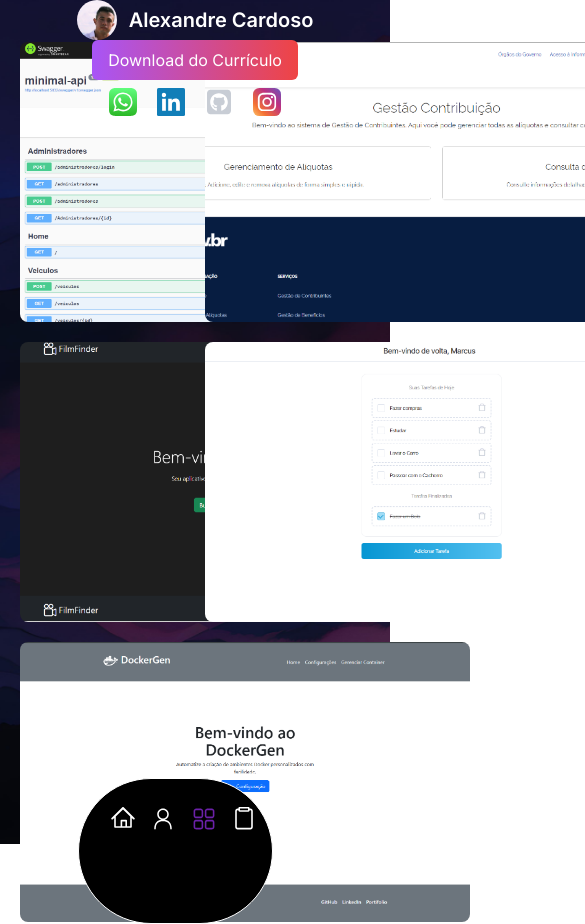
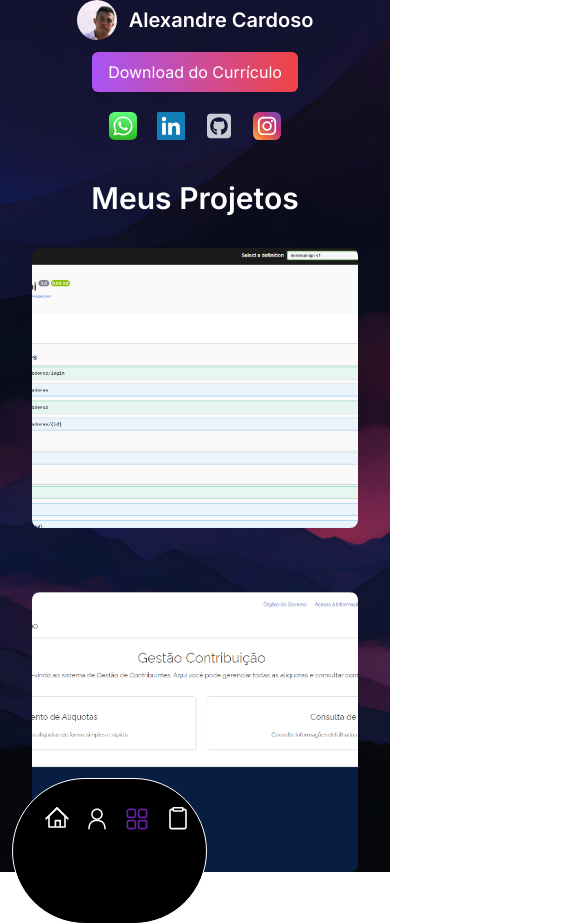
Before and after one commit to Alvarezpro87/my-portifolio, a Next.js app: page /my-projects in a window 390 px wide. Shown: the top 924 px of the page, 585 px wide, since content can reach past the window. Built offline with nearby package versions, Linux system fonts and the light colour scheme.

Commit message:
Modificando o código para dar responsividade para o Portifólio

```diff
--- a/app/components/Navbar.tsx
+++ b/app/components/Navbar.tsx
@@ -7,8 +7,8 @@ import Link from 'next/link';
 
 const Navbar = () => {
   return (
-    <div className="fixed top-0 z-[40] w-full h-[100px] bg-transparent flex flex-col sm:flex-row justify-between items-center px-4 md:px-20">
-  <div>
+    <div className="fixed top-0 z-[40] w-full h-auto bg-transparent flex flex-col sm:flex-row justify-between items-center px-4 md:px-20 sm:py-5">
+      <div className="flex flex-col sm:flex-row items-center gap-3">
         <Link href="/" className="flex flex-row gap-3 items-center group">
           <motion.div
             className="relative w-[40px] h-[40px] rounded-full overflow-hidden"
@@ -27,6 +27,8 @@ const Navbar = () => {
           </h1>
         </Link>
       </div>
+
+      <div className="flex flex-col sm:flex-row items-center gap-3 mt-3 sm:mt-0">
         <a
           href="/AlexandreAlvarez.pdf"
           target="_blank"
@@ -35,6 +37,7 @@ const Navbar = () => {
         >
           Download do Currículo
         </a>
+
         <div className="flex flex-row gap-5 mt-2 sm:mt-0">
           {Socials.map((social) => (
             <a
@@ -55,6 +58,7 @@ const Navbar = () => {
           ))}
         </div>
       </div>
+    </div>
   );
 };
 
--- a/app/components/Navigation.tsx
+++ b/app/components/Navigation.tsx
@@ -28,7 +28,7 @@ const Navigation = () => {
   }, [isRouting, path]);
   return (
     <div
-      style={{ left: "20%" }}
+      style={{ left: "3%" }}
       className="absolute z-[50] -bottom-20 w-[50%] md:w-[20%] max-h-[150px] rounded-full flex justify-between items-center border bg-black border-white px-4 py-7"
     >
 
--- a/app/components/ProjectCard.tsx
+++ b/app/components/ProjectCard.tsx
@@ -24,41 +24,47 @@ const ProjectCard = ({ image, title, text, githubUrl, liveUrl }: Props) => {
   return (
     <div
       onClick={handleFlip}
-      className="w-[450px] h-[280px] rounded-md cursor-pointer">
+      className="w-full sm:w-[350px] lg:w-[450px] min-h-[280px] rounded-md cursor-pointer mx-auto mb-8"
+    >
       <motion.div
         className="flip-card-inner w-full h-full"
         initial={false}
         animate={{ rotateY: isFlipped ? 180 : 360 }}
         transition={{ duration: 0.6, animationDirection: 'normal' }}
-        onAnimationComplete={() => setIsAnimating(false)}>
+        onAnimationComplete={() => setIsAnimating(false)}
+      >
         {/* Frente do card */}
         <div
           style={{ backgroundImage: `url(${image})` }}
-          className="w-full h-full group relative flip-card-front bg-cover bg-center text-white rounded-lg p-4">
+          className="w-full h-full group relative flip-card-front bg-cover bg-center text-white rounded-lg p-4"
+        >
           <div className="absolute inset-0 w-full h-full rounded-md bg-black opacity-0 group-hover:opacity-40" />
           <div className="absolute inset-0 w-full h-full text-[20px] pb-10 hidden group-hover:flex items-center z-[20] justify-center">
             Saiba mais &gt;
           </div>
         </div>
+
         {/* Atrás do card */}
         <div
           style={{ backgroundImage: `url(${image})` }}
-          className="w-full h-full group relative flip-card-back bg-cover bg-center text-white rounded-lg p-4">
+          className="w-full h-full group relative flip-card-back bg-cover bg-center text-white rounded-lg p-4"
+        >
           <div className="absolute inset-0 w-full h-full rounded-md bg-black opacity-50 z-[-1]" />
-          <div className="flex flex-col gap-5 z-[30] overflow-hidden">
-            <h1 className="text-white text-2xl font-semibold">{title}</h1>
+          <div className="flex flex-col gap-4 z-[30] overflow-hidden p-4 bg-black bg-opacity-60 rounded-lg">
+            <h1 className="text-white text-xl md:text-2xl font-semibold">{title}</h1>
             {/* Área de texto com rolagem */}
-            <div className="text-gray-200 text-[15px] h-[100px] overflow-y-auto scrollbar-thin scrollbar-thumb-gray-400 scrollbar-track-transparent">
+            <div className="text-gray-200 text-[15px] max-h-[80px] md:max-h-[100px] overflow-y-auto scrollbar-thin scrollbar-thumb-gray-400 scrollbar-track-transparent">
               {text}
             </div>
             {/* Botões para GitHub e Deploy */}
-            <div className="flex gap-4 mt-4">
+            <div className="flex gap-2 mt-2">
               {githubUrl && (
                 <a
                   href={githubUrl}
                   target="_blank"
                   rel="noopener noreferrer"
-                  className="px-4 py-2 bg-blue-500 hover:bg-blue-400 text-white rounded-md transition duration-300 ease-in-out">
+                  className="flex-1 px-2 py-1 text-center bg-blue-500 hover:bg-blue-400 text-white rounded-md text-sm transition duration-300 ease-in-out"
+                >
                   GitHub
                 </a>
               )}
@@ -67,7 +73,8 @@ const ProjectCard = ({ image, title, text, githubUrl, liveUrl }: Props) => {
                   href={liveUrl}
                   target="_blank"
                   rel="noopener noreferrer"
-                  className="px-4 py-2 bg-green-500 hover:bg-green-400 text-white rounded-md transition duration-300 ease-in-out">
+                  className="flex-1 px-2 py-1 text-center bg-green-500 hover:bg-green-400 text-white rounded-md text-sm transition duration-300 ease-in-out"
+                >
                   Ver Deploy
                 </a>
               )}
--- a/app/my-projects/page.tsx
+++ b/app/my-projects/page.tsx
@@ -1,28 +1,34 @@
-"use client"
+"use client";
 
-import ProjectCard from '../components/ProjectCard'
-import { Projects } from '@/constants'
-import React from 'react'
+import ProjectCard from '../components/ProjectCard';
+import { Projects } from '@/constants';
+import React from 'react';
 
 const Page = () => {
   return (
     <div
-    style={{backgroundImage: "url(/mountain.jpg)"}}
-     className='w-screen h-screen flex items-center justify-center bg-center bg-cover'>
-      <div className='grid grid-cols-2 gap-5 max-w-[90%] max-h-[90%]'>
-        {Projects.map((project, index) => (
-          <ProjectCard
+      style={{ backgroundImage: "url(/mountain.jpg)" }}
+      className="w-full min-h-screen flex flex-col items-center justify-start bg-center bg-cover px-4 pt-[180px]"
+    >
+      <h2 className="text-white text-3xl font-semibold mb-8">Meus Projetos</h2>
+
+      {/* Contêiner com altura máxima e rolagem para visualizar todos os projetos */}
+      <div className="w-full max-w-[1200px] px-4 h-[calc(100vh-220px)] overflow-y-auto">
+        <div className="grid grid-cols-1 sm:grid-cols-2 lg:grid-cols-2 gap-8">
+          {Projects.map((project, index) => (
+            <ProjectCard
               key={index}
               title={project.title}
               text={project.text}
               image={project.src}
               githubUrl={project.githubUrl}
               liveUrl={project.liveUrl}
-          />
-        ))}
+            />
+          ))}
+        </div>
       </div>
     </div>
-  )
-}
+  );
+};
 
-export default Page
+export default Page;
```
Lines whose indentation alone changed are shown as unchanged.
